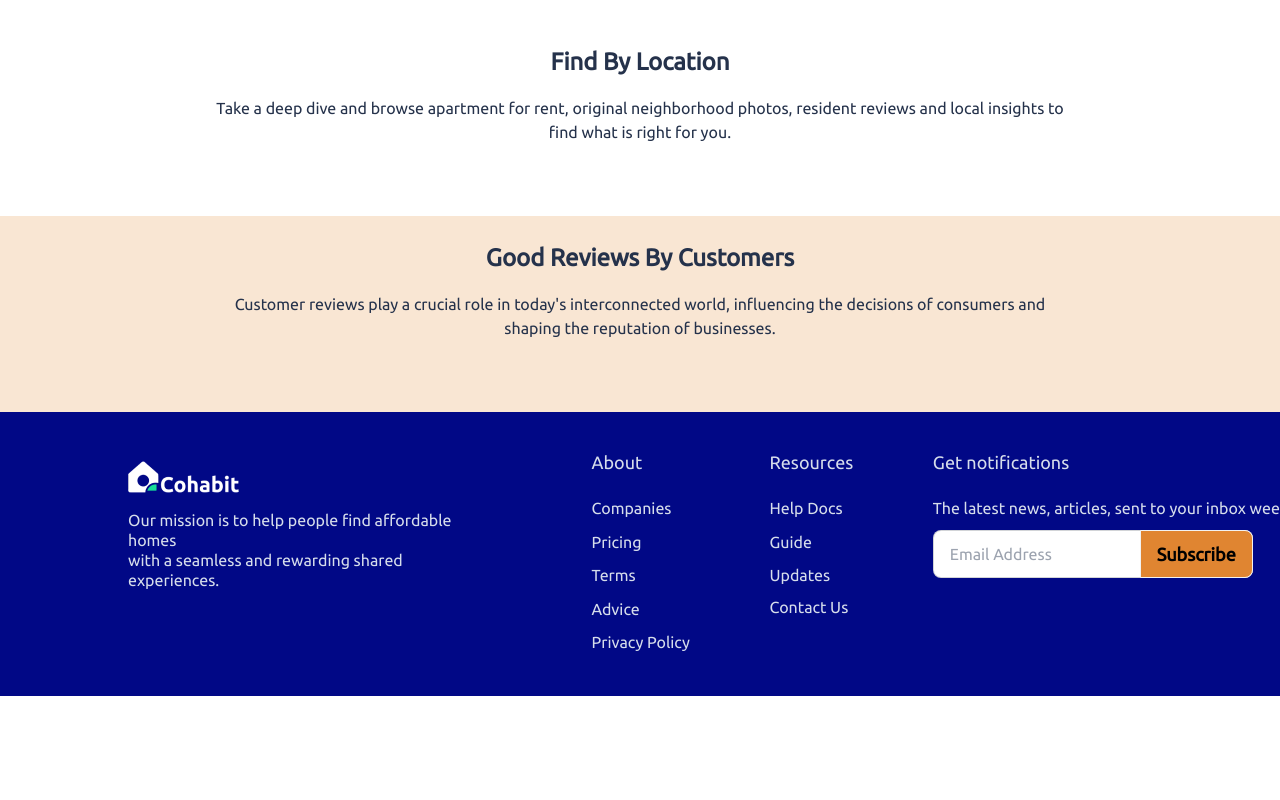
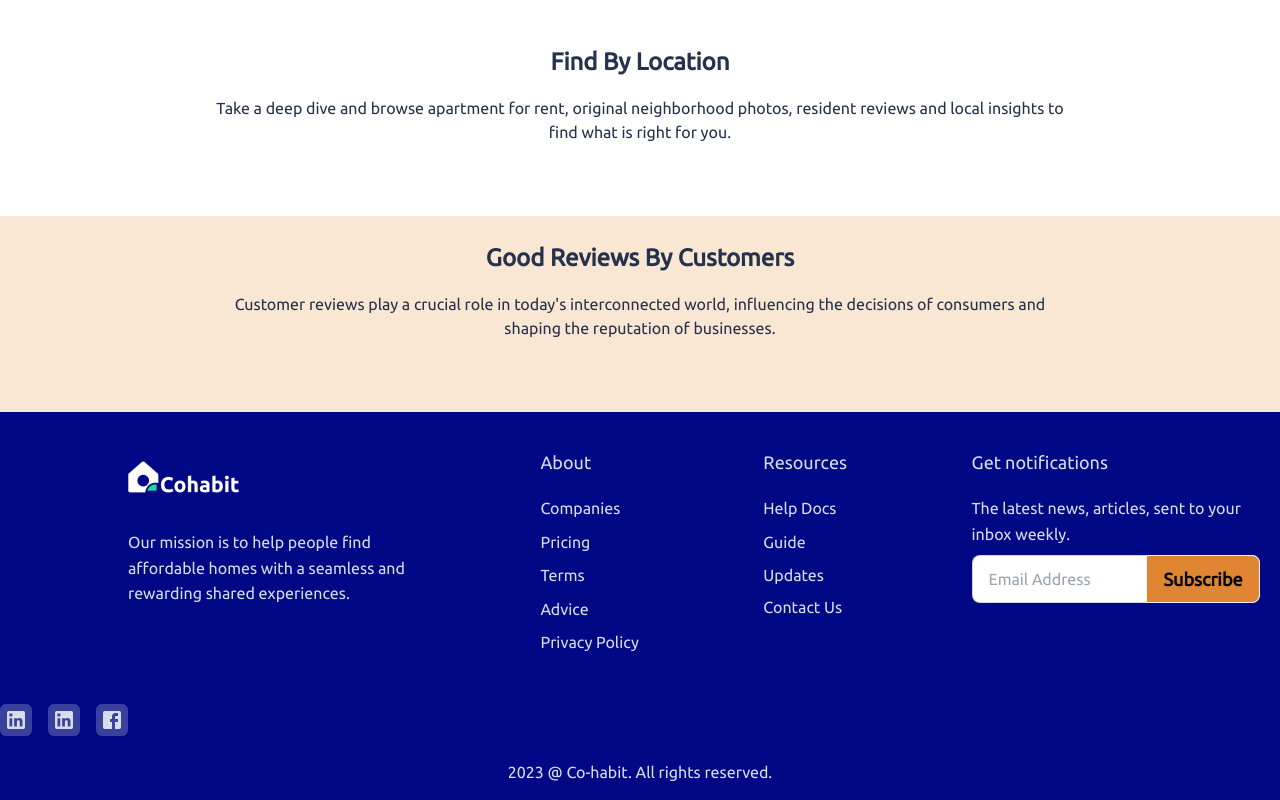
Before and after one commit to lazynerd-studios/Co-Habit-Landing, a React (Vite) app: page / in a window 1280 px wide. Shown: the part 2058-2858 px from the top of the page. Before the commit the page ends 2754 px from the top, so only its background shows below. Built offline with nearby package versions, Linux system fonts and the light colour scheme.

Commit message:
Update Footer.jsx

```diff
--- a/src/Components/Footer/Footer.jsx
+++ b/src/Components/Footer/Footer.jsx
@@ -11,12 +11,15 @@ const Footer = () => {
   return (
     <div className="bg-[#010886] text-[#D6DDEB] ">
       <footer className="footer laptop:p-10 p-6 laptop:mx-[8rem] mx-0">
-        <div className="laptop:-mr-[5rem] laptop:-ml-10">
-          <img src={CoHabit} className="laptop:-ml-5" alt="web-logo" />
-          <p className="w-[23rem] text-[1rem] font-normal">
-            Our mission is to help people find affordable homes <br className="hidden laptop:flex" />
-            with a seamless and rewarding shared experiences.
+        <div className="laptop:-mr-[9rem] laptop:-ml-10">
+          <img src={CoHabit} className="-ml-5" alt="web-logo" />
+          <p className="w-[21rem] text-[1rem] font-normal leading-[1.6rem] laptop:mt-5">
+            Our mission is to help people find <br className="hidden laptop:flex" />
+            affordable homes
+            with a seamless and <br className="hidden laptop:flex" />
+            rewarding shared experiences.
           </p>
+          {/* <br className="hidden laptop:flex" /> */}
         </div>
         <div className="laptop:ml-[6rem]">
           <span className="font-medium text-[1.125rem] laptop:mb-4">About</span>
@@ -36,16 +39,36 @@ const Footer = () => {
         <div>
           <span className="font-medium text-[1.125rem] laptop:mb-4">Get notifications</span>
           <p className="leading-[1.6rem]">
-            The latest news, articles, sent to your inbox weekly.
+            The latest news, articles, sent to your <br className="hidden laptop:flex" />
+            inbox weekly.
           </p>
-          <div className="form-control w-80">
+          <div className="flex-col w-[18rem]">
             <div className="relative">
-              <input type="email" placeholder="Email Address" className="input input-bordered w-full bg-white pr-16" />
+              <input type="email" placeholder="Email Address" className="input input-bordered w-full bg-white pr-16 mr-6" />
               <button className="btn hover:bg-[#DF8026] bg-[#df7f26f2] text-black font-bold text-[1.125rem] normal-case absolute top-0 right-0 rounded-l-none">Subscribe</button>
             </div>
           </div>
         </div>
       </footer>
+
+      <div className="py-2">
+        <a href="#" className="mr-4">
+          <LinkedInIcon sx={{ fontSize: "2rem" }} className="social-icon border-none rounded-md p-1 bg-[#eae7e741]" />
+        </a>
+        <a href="#" className="mr-4">
+          <LinkedInIcon sx={{ fontSize: "2rem" }} className="social-icon border-none rounded-md p-1 bg-[#eae7e741]" />
+        </a>
+        <a href="#" className="">
+          <FacebookIcon sx={{ fontSize: "2rem" }} className="social-icon border-none rounded-md p-1 bg-[#eae7e741]" />
+        </a>
+      </div>
+
+      <p className="p-4 copyright text-center">
+        <span>{theDate} </span>
+        @
+        Co-habit.
+        All rights reserved.
+      </p>
 
 
 
```
